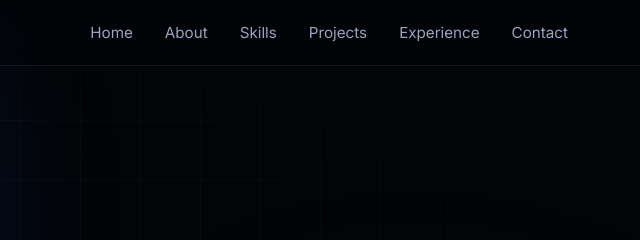
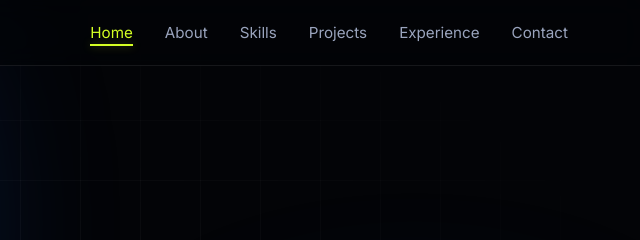
Before and after one commit to sinch12345/my-portfolio, a plain HTML site: page index.html in a window 1280 px wide. Shown: the top 240 px of the page, 640-1280 px from the left. Drawn offline with Linux system fonts and the light colour scheme.

Commit message:
style: highlight active nav link

```diff
--- a/style.css
+++ b/style.css
@@ -518,3 +518,11 @@ main section {
 .page.active {
   animation: page-in 0.8s cubic-bezier(0.2, 0.8, 0.2, 1);
 }
+
+.nav-links a.active {
+  color: var(--lime);
+}
+
+.nav-links a.active::after {
+  width: 100%;
+}
```
